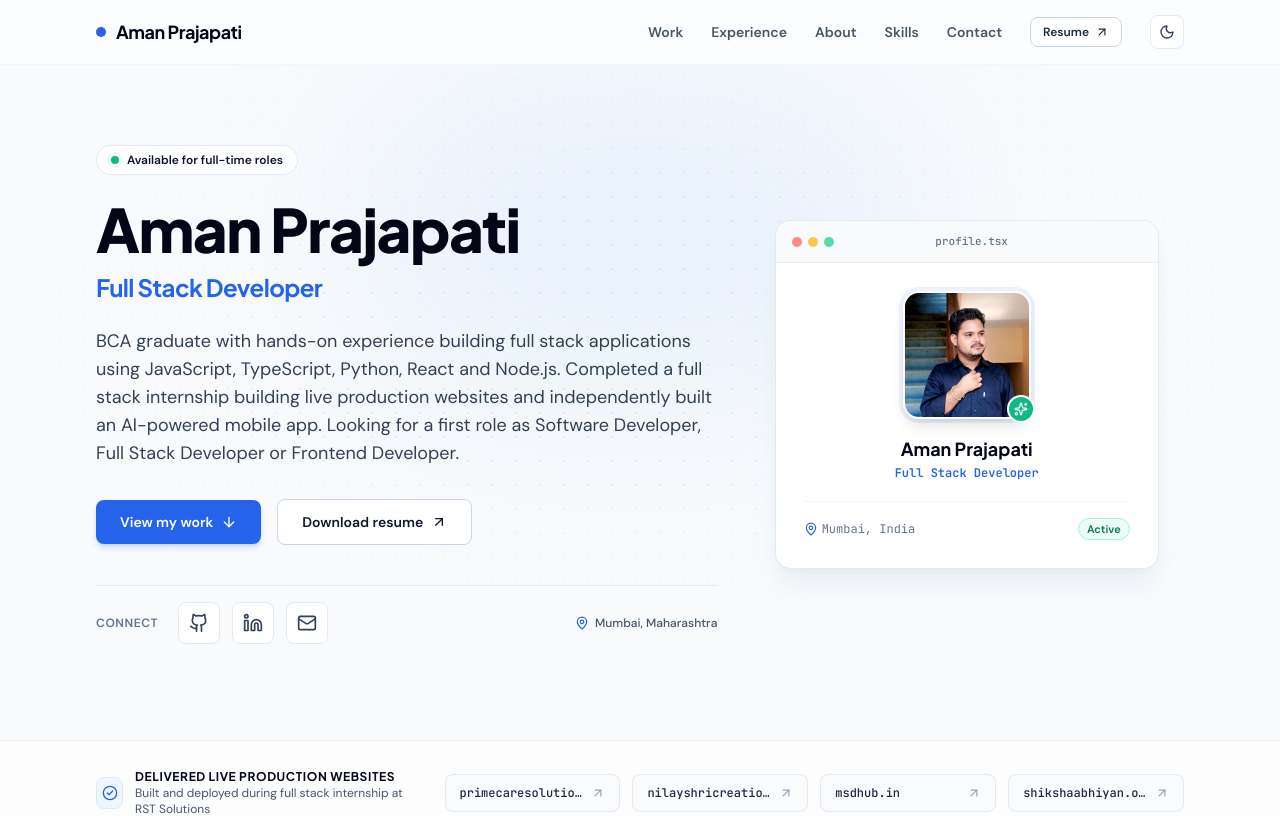
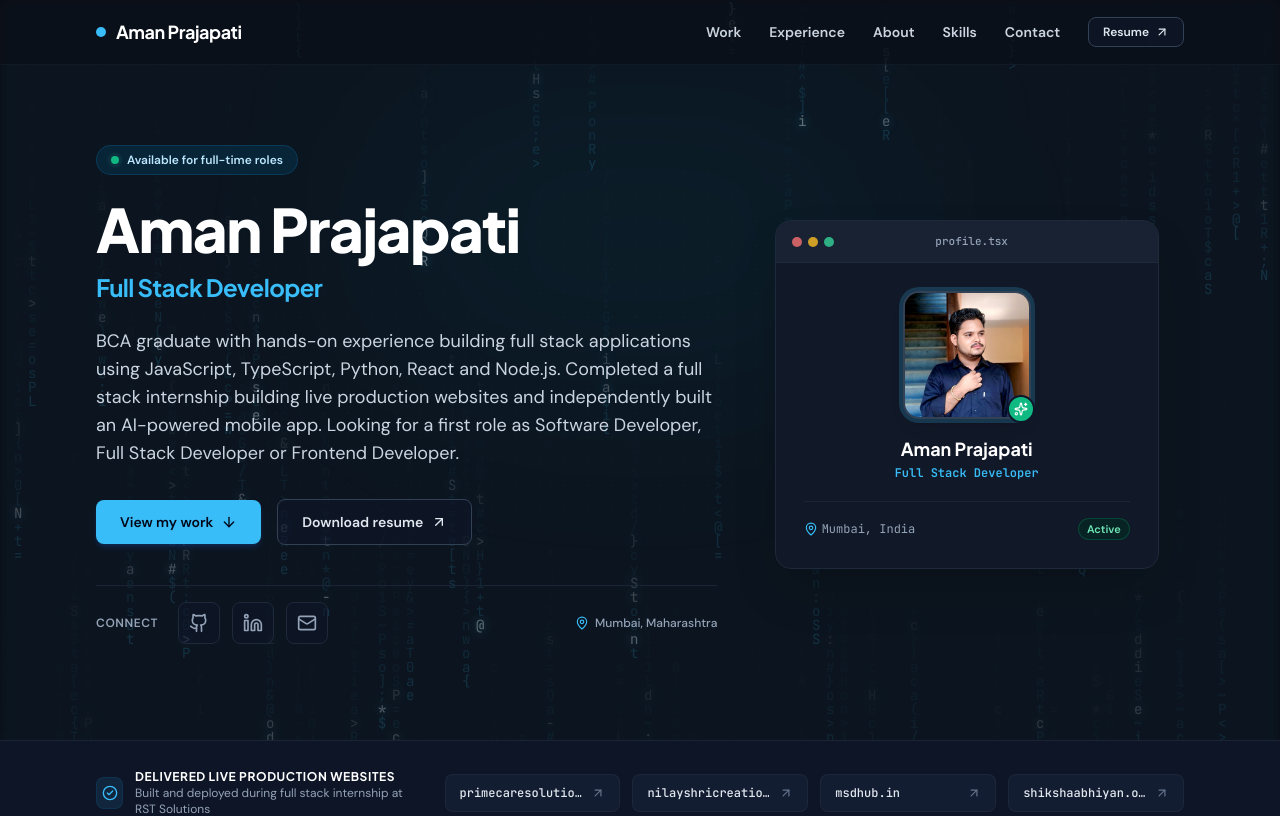
Before and after one commit to amanprajapati9598/amanprajapati9598.github.io, a React (Vite) app: page / in a window 1280 px wide. Shown: the top 816 px of the page. Built offline with nearby package versions, Linux system fonts and the light colour scheme.

Commit message:
feat: permanent dark mode and matrix code rain background animation

```diff
--- a/index.html
+++ b/index.html
@@ -1,5 +1,5 @@
 <!doctype html>
-<html lang="en" class="scroll-smooth">
+<html lang="en" class="dark scroll-smooth">
   <head>
     <meta charset="UTF-8" />
     <link rel="icon" type="image/svg+xml" href="./favicon.svg" />
@@ -29,22 +29,12 @@
     <link rel="preconnect" href="https://fonts.gstatic.com" crossorigin />
     <link href="https://fonts.googleapis.com/css2?family=DM+Sans:ital,opsz,wght@0,9..40,100..1000;1,9..40,100..1000&family=JetBrains+Mono:wght@400;500;600&family=Plus+Jakarta+Sans:ital,wght@0,400..800;1,400..800&display=swap" rel="stylesheet" />
 
-    <!-- Anti-FOUC Theme Script -->
+    <!-- Permanent Dark Mode Script -->
     <script>
-      (function() {
-        try {
-          var stored = localStorage.getItem('theme');
-          var prefersDark = window.matchMedia('(prefers-color-scheme: dark)').matches;
-          if (stored === 'dark' || (!stored && prefersDark)) {
-            document.documentElement.classList.add('dark');
-          } else {
-            document.documentElement.classList.remove('dark');
-          }
-        } catch (e) {}
-      })();
+      document.documentElement.classList.add('dark');
     </script>
   </head>
-  <body class="bg-[#F8FAFC] text-[#0F172A] dark:bg-[#0B0F17] dark:text-[#F8FAFC] font-sans antialiased selection:bg-blue-500/20 selection:text-blue-600 dark:selection:text-sky-300">
+  <body class="bg-[#0B0F17] text-[#F8FAFC] font-sans antialiased selection:bg-sky-500/20 selection:text-sky-300">
     <div id="root"></div>
     <script type="module" src="/src/main.tsx"></script>
   </body>
--- a/src/App.tsx
+++ b/src/App.tsx
@@ -1,4 +1,3 @@
-import { useTheme } from './hooks/useTheme';
 import { Header } from './components/Header';
 import { Hero } from './components/Hero';
 import { ClientStrip } from './components/ClientStrip';
@@ -8,14 +7,18 @@ import { About } from './components/About';
 import { Skills } from './components/Skills';
 import { Contact } from './components/Contact';
 import { Footer } from './components/Footer';
+import { CodeRain } from './components/CodeRain';
 
 export function App() {
-  const { theme, toggleTheme } = useTheme();
+  return (
+    <div className="relative min-h-screen flex flex-col bg-[#0B0F17] text-slate-100 selection:bg-sky-500/20 selection:text-sky-300">
+      {/* Dynamic Digital Matrix Code Rain Animation */}
+      <CodeRain />
 
-  return (
-    <div className="min-h-screen flex flex-col bg-[#F8FAFC] dark:bg-[#0B0F17] text-slate-900 dark:text-slate-100 selection:bg-blue-500/20 selection:text-blue-600 dark:selection:text-sky-300">
+      {/* Main Content Sections on top of code rain */}
+      <div className="relative z-10 flex flex-col min-h-screen">
         {/* 1. Header */}
-      <Header theme={theme} toggleTheme={toggleTheme} />
+        <Header />
 
         <main className="flex-grow">
           {/* 2. Hero */}
@@ -41,6 +44,7 @@ export function App() {
         {/* 8. Footer */}
         <Footer />
       </div>
+    </div>
   );
 }
 
--- /dev/null
+++ b/src/components/CodeRain.tsx
@@ -0,0 +1,98 @@
+import { useEffect, useRef } from 'react';
+
+export function CodeRain() {
+  const canvasRef = useRef<HTMLCanvasElement | null>(null);
+
+  useEffect(() => {
+    const canvas = canvasRef.current;
+    if (!canvas) return;
+
+    const ctx = canvas.getContext('2d');
+    if (!ctx) return;
+
+    // Respect user's motion preference
+    const mediaQuery = window.matchMedia('(prefers-reduced-motion: reduce)');
+    if (mediaQuery.matches) return;
+
+    let animationFrameId: number;
+    let width = (canvas.width = window.innerWidth);
+    let height = (canvas.height = window.innerHeight);
+
+    // Code characters: programming symbols, keywords, and binary
+    const characters = '01{}<>/=;:$#@*~^&+-[]()constletasyncawaitReactNodeSQLGitTSPHP=>';
+    const fontSize = 14;
+    let columns = Math.floor(width / fontSize);
+
+    // Array holding the y position of each column drop
+    let drops: number[] = Array.from({ length: columns }, () => Math.floor(Math.random() * -50));
+
+    const handleResize = () => {
+      width = canvas.width = window.innerWidth;
+      height = canvas.height = window.innerHeight;
+      columns = Math.floor(width / fontSize);
+      drops = Array.from({ length: columns }, () => Math.floor(Math.random() * -50));
+    };
+
+    window.addEventListener('resize', handleResize);
+
+    let lastTime = 0;
+    const fps = 28; // Smooth filmic rain speed
+    const frameInterval = 1000 / fps;
+
+    const draw = (currentTime: number) => {
+      animationFrameId = requestAnimationFrame(draw);
+
+      const elapsed = currentTime - lastTime;
+      if (elapsed < frameInterval) return;
+      lastTime = currentTime - (elapsed % frameInterval);
+
+      // Deep dark fade layer to produce trailing glow
+      ctx.fillStyle = 'rgba(11, 15, 23, 0.12)';
+      ctx.fillRect(0, 0, width, height);
+
+      ctx.font = `${fontSize}px "JetBrains Mono", monospace`;
+
+      for (let i = 0; i < drops.length; i++) {
+        // Random character
+        const char = characters.charAt(Math.floor(Math.random() * characters.length));
+        const x = i * fontSize;
+        const y = drops[i] * fontSize;
+
+        // Leading character bright highlight
+        const isHead = Math.random() > 0.88;
+        if (isHead) {
+          ctx.fillStyle = '#E0F2FE'; // Bright sky blue white head
+          ctx.shadowBlur = 8;
+          ctx.shadowColor = '#38BDF8';
+        } else {
+          ctx.fillStyle = 'rgba(56, 189, 248, 0.45)'; // Soft cyan / sky blue body
+          ctx.shadowBlur = 0;
+        }
+
+        ctx.fillText(char, x, y);
+
+        // Reset drop to top with randomized delay once it falls below canvas
+        if (y > height && Math.random() > 0.975) {
+          drops[i] = 0;
+        }
+
+        drops[i]++;
+      }
+    };
+
+    animationFrameId = requestAnimationFrame(draw);
+
+    return () => {
+      window.removeEventListener('resize', handleResize);
+      cancelAnimationFrame(animationFrameId);
+    };
+  }, []);
+
+  return (
+    <canvas
+      ref={canvasRef}
+      className="fixed inset-0 pointer-events-none z-0 opacity-40 dark:opacity-40 select-none"
+      aria-hidden="true"
+    />
+  );
+}
--- a/src/components/Header.tsx
+++ b/src/components/Header.tsx
@@ -1,14 +1,8 @@
 import { useState, useEffect } from 'react';
-import { Sun, Moon, Menu, X, ArrowUpRight } from 'lucide-react';
+import { Menu, X, ArrowUpRight } from 'lucide-react';
 import { portfolioContent } from '../data/content';
-import type { Theme } from '../hooks/useTheme';
 
-interface HeaderProps {
-  theme: Theme;
-  toggleTheme: () => void;
-}
-
-export function Header({ theme, toggleTheme }: HeaderProps) {
+export function Header() {
   const [mobileMenuOpen, setMobileMenuOpen] = useState(false);
   const [scrolled, setScrolled] = useState(false);
 
@@ -26,17 +20,17 @@ export function Header({ theme, toggleTheme }: HeaderProps) {
     <header
       className={`sticky top-0 z-50 transition-all duration-200 ${
         scrolled
-          ? 'bg-white/95 dark:bg-[#0B0F17]/95 backdrop-blur-md shadow-xs border-b border-slate-200/90 dark:border-slate-800/90'
-          : 'bg-white/60 dark:bg-[#0B0F17]/60 backdrop-blur-xs border-b border-slate-200/40 dark:border-slate-800/40'
+          ? 'bg-[#0B0F17]/95 backdrop-blur-md shadow-xs border-b border-slate-800/90'
+          : 'bg-[#0B0F17]/70 backdrop-blur-xs border-b border-slate-800/40'
       }`}
     >
       <div className="max-w-6xl mx-auto px-4 sm:px-6 lg:px-8 h-16 flex items-center justify-between">
         {/* Wordmark */}
         <a
           href="#"
-          className="group flex items-center gap-2.5 text-base sm:text-lg font-bold tracking-tight text-slate-950 dark:text-white font-heading"
+          className="group flex items-center gap-2.5 text-base sm:text-lg font-bold tracking-tight text-white font-heading"
         >
-          <span className="w-2.5 h-2.5 rounded-full bg-blue-600 dark:bg-sky-400 group-hover:scale-125 transition-transform" />
+          <span className="w-2.5 h-2.5 rounded-full bg-sky-400 group-hover:scale-125 transition-transform" />
           <span>{portfolioContent.personal.name}</span>
         </a>
 
@@ -46,7 +40,7 @@ export function Header({ theme, toggleTheme }: HeaderProps) {
             <a
               key={link.label}
               href={link.href}
-              className="text-sm font-semibold text-slate-600 dark:text-slate-300 hover:text-blue-600 dark:hover:text-sky-400 transition-colors"
+              className="text-sm font-semibold text-slate-300 hover:text-sky-400 transition-colors"
             >
               {link.label}
             </a>
@@ -58,46 +52,19 @@ export function Header({ theme, toggleTheme }: HeaderProps) {
             target="_blank"
             rel="noopener noreferrer"
             download="Aman_Prajapati_Resume.pdf"
-            className="inline-flex items-center gap-1.5 text-xs font-semibold px-3 py-1.5 rounded-lg border border-slate-300 hover:border-blue-500 dark:border-slate-700 dark:hover:border-sky-400 bg-white hover:bg-slate-50 dark:bg-slate-900/60 text-slate-800 hover:text-blue-600 dark:text-slate-200 dark:hover:text-sky-400 shadow-2xs transition-all"
+            className="inline-flex items-center gap-1.5 text-xs font-semibold px-3.5 py-1.5 rounded-lg border border-slate-700 hover:border-sky-400 bg-slate-900/80 text-slate-200 hover:text-sky-400 shadow-2xs transition-all"
           >
             <span>Resume</span>
             <ArrowUpRight className="w-3.5 h-3.5" />
           </a>
-
-          {/* Theme Toggle Button */}
-          <button
-            type="button"
-            onClick={toggleTheme}
-            className="p-2 rounded-lg border border-slate-200 dark:border-slate-800 bg-white dark:bg-slate-900/60 text-slate-700 dark:text-slate-300 hover:text-blue-600 dark:hover:text-sky-400 hover:border-slate-300 dark:hover:border-slate-700 shadow-2xs transition-all"
-            aria-label={theme === 'dark' ? 'Switch to light mode' : 'Switch to dark mode'}
-          >
-            {theme === 'dark' ? (
-              <Sun className="w-4 h-4 text-amber-400" />
-            ) : (
-              <Moon className="w-4 h-4 text-slate-700" />
-            )}
-          </button>
         </nav>
 
-        {/* Mobile controls: Theme toggle + Hamburger */}
+        {/* Mobile controls: Hamburger */}
         <div className="flex md:hidden items-center gap-2">
           <button
             type="button"
-            onClick={toggleTheme}
-            className="p-2 rounded-lg border border-slate-200 dark:border-slate-800 bg-white dark:bg-slate-900 text-slate-700 dark:text-slate-300 shadow-2xs transition-colors"
-            aria-label={theme === 'dark' ? 'Switch to light mode' : 'Switch to dark mode'}
-          >
-            {theme === 'dark' ? (
-              <Sun className="w-4 h-4 text-amber-400" />
-            ) : (
-              <Moon className="w-4 h-4 text-slate-700" />
-            )}
-          </button>
-
-          <button
-            type="button"
             onClick={() => setMobileMenuOpen(!mobileMenuOpen)}
-            className="p-2 rounded-lg text-slate-700 dark:text-slate-200 hover:bg-slate-100 dark:hover:bg-slate-800 transition-colors"
+            className="p-2 rounded-lg text-slate-200 hover:bg-slate-800 transition-colors"
             aria-label={mobileMenuOpen ? 'Close menu' : 'Open menu'}
             aria-expanded={mobileMenuOpen}
           >
@@ -108,14 +75,14 @@ export function Header({ theme, toggleTheme }: HeaderProps) {
 
       {/* Mobile Menu Dropdown */}
       {mobileMenuOpen && (
-        <div className="md:hidden bg-white dark:bg-[#0E1524] border-b border-slate-200 dark:border-slate-800 px-4 pt-2 pb-6 shadow-xl animate-fade-in">
+        <div className="md:hidden bg-[#0E1524] border-b border-slate-800 px-4 pt-2 pb-6 shadow-xl animate-fade-in">
           <nav className="flex flex-col space-y-3" aria-label="Mobile Navigation">
             {navLinks.map((link) => (
               <a
                 key={link.label}
                 href={link.href}
                 onClick={() => setMobileMenuOpen(false)}
-                className="px-3 py-2 rounded-md text-base font-semibold text-slate-800 dark:text-slate-200 hover:bg-slate-100 dark:hover:bg-slate-800 hover:text-blue-600 dark:hover:text-sky-400 transition-colors"
+                className="px-3 py-2 rounded-md text-base font-semibold text-slate-200 hover:bg-slate-800 hover:text-sky-400 transition-colors"
               >
                 {link.label}
               </a>
@@ -127,7 +94,7 @@ export function Header({ theme, toggleTheme }: HeaderProps) {
                 rel="noopener noreferrer"
                 download="Aman_Prajapati_Resume.pdf"
                 onClick={() => setMobileMenuOpen(false)}
-                className="w-full flex items-center justify-center gap-2 px-4 py-2.5 rounded-lg bg-blue-600 dark:bg-sky-400 text-white dark:text-slate-950 font-semibold text-sm shadow-md transition-opacity"
+                className="w-full flex items-center justify-center gap-2 px-4 py-2.5 rounded-lg bg-sky-400 text-slate-950 font-semibold text-sm shadow-md transition-opacity"
               >
                 <span>Download Resume</span>
                 <ArrowUpRight className="w-4 h-4" />
```
Lines whose indentation alone changed are shown as unchanged.
